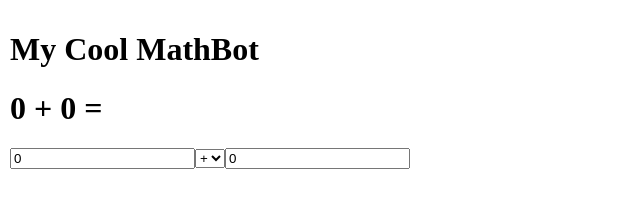
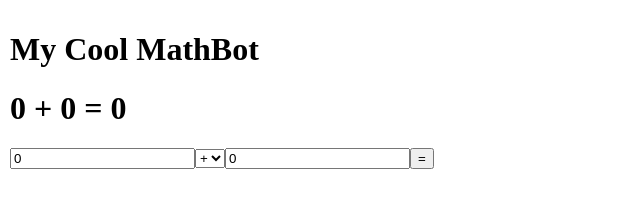
Before and after one commit to PearlR/ducky, a React (Create React App) app: page / in a window 1280 px wide. Shown: the top 219 px of the page, without its empty margins (0-640 px from the left). Built offline with nearby package versions, Linux system fonts and the light colour scheme.

Commit message:
add field

```diff
--- a/src/components/MathBot.js
+++ b/src/components/MathBot.js
@@ -1,13 +1,13 @@
 import React from 'react'
 import { connect } from 'react-redux'
 
-import { UPDATE_OP, UPDATE_X, UPDATE_Y } from '../state/reducer'
+import { UPDATE_OP, UPDATE_X, UPDATE_Y, UPDATE_EQUALS } from '../state/reducer'
 
 const Counter = props => {
-  const { x, y, op, handleSelect, handleChangeX, handleChangeY } = props
+  const { x, y, op, equals, handleSelect, handleChangeX, handleChangeY, handleEquals } = props
 
   return <div>
-           <h1>{x} {op} {y} =</h1>
+           <h1>{x} {op} {y} = {equals}</h1>
            <input type='text' value={x} onChange={handleChangeX} />
            <select onChange={handleSelect}>
              <option value='+'>
@@ -24,11 +24,14 @@ const Counter = props => {
              </option>
            </select>
            <input type='text' value={y} onChange={handleChangeY} />
+           <button value='=' onClick={handleEquals}>
+             =
+           </button>
          </div>
 }
 
 const mapStateToProps = state => {
-  return { op: state.op, x: state.x, y: state.y }
+  return { op: state.op, x: state.x, y: state.y, equals: state.equals }
 }
 
 const mapDispatchToProps = dispatch => {
@@ -41,6 +44,9 @@ const mapDispatchToProps = dispatch => {
     },
     handleChangeY: event => {
       dispatch({ type: UPDATE_Y, payload: { y: parseInt(event.target.value, 10) || '' } })
+    },
+    handleEquals: event => {
+      dispatch({ type: UPDATE_EQUALS })
     }
   }
 }
--- a/src/state/reducer.js
+++ b/src/state/reducer.js
@@ -1,8 +1,9 @@
 export const UPDATE_OP = 'UPDATE_OP'
 export const UPDATE_X = 'UPDATE_X'
 export const UPDATE_Y = 'UPDATE_Y'
+export const UPDATE_EQUALS = 'UPDATE_EQUALS'
 
-export const DEFAULT_STATE = { op: '+', x: 0, y: 0 }
+export const DEFAULT_STATE = { op: '+', x: 0, y: 0, equals: 0 }
 
 export const reducer = (state = DEFAULT_STATE , { type, payload }) => {
 
@@ -25,6 +26,12 @@ export const reducer = (state = DEFAULT_STATE , { type, payload }) => {
         y: payload.y
       }
 
+    case UPDATE_EQUALS:
+      return {
+        ...state,
+        equals: state.x + payload.op + state.y
+      }
+
     default:
       console.log(`Returning the state unchanged ${state}`)
       return state
```
